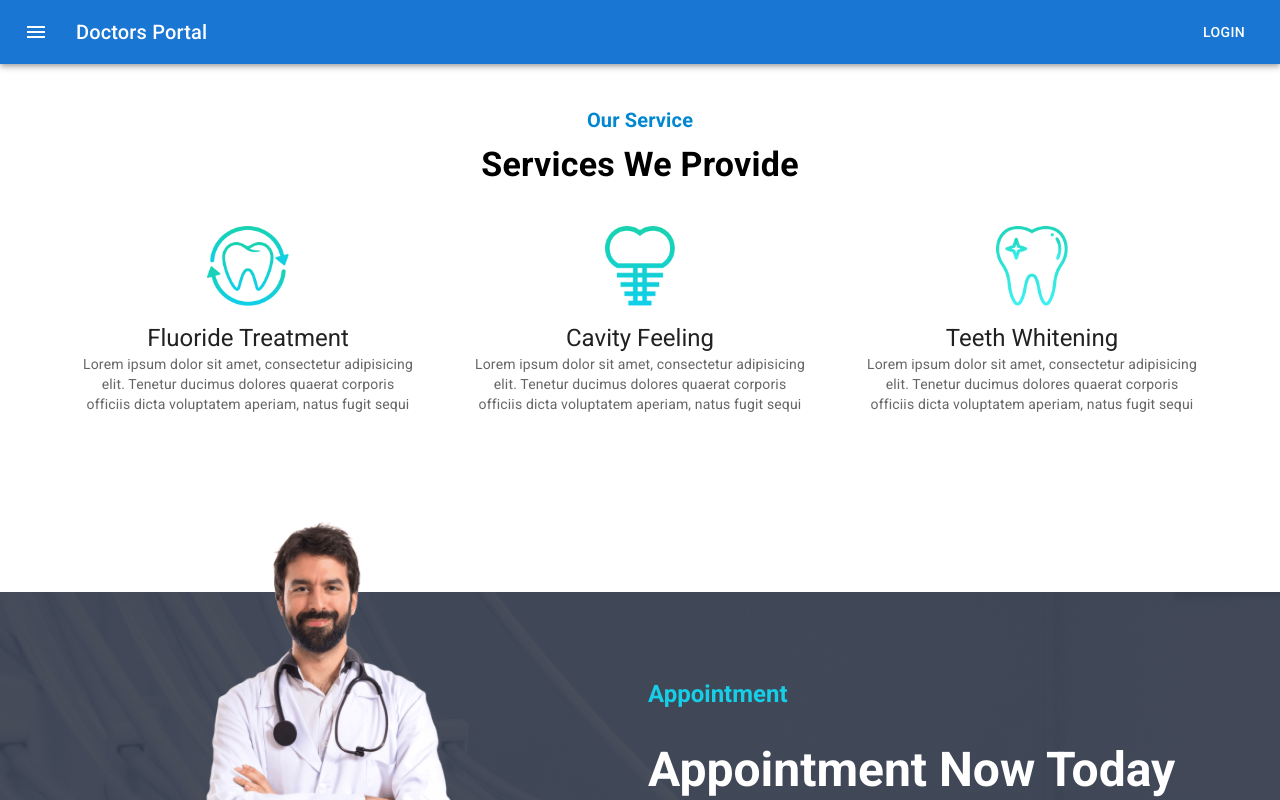
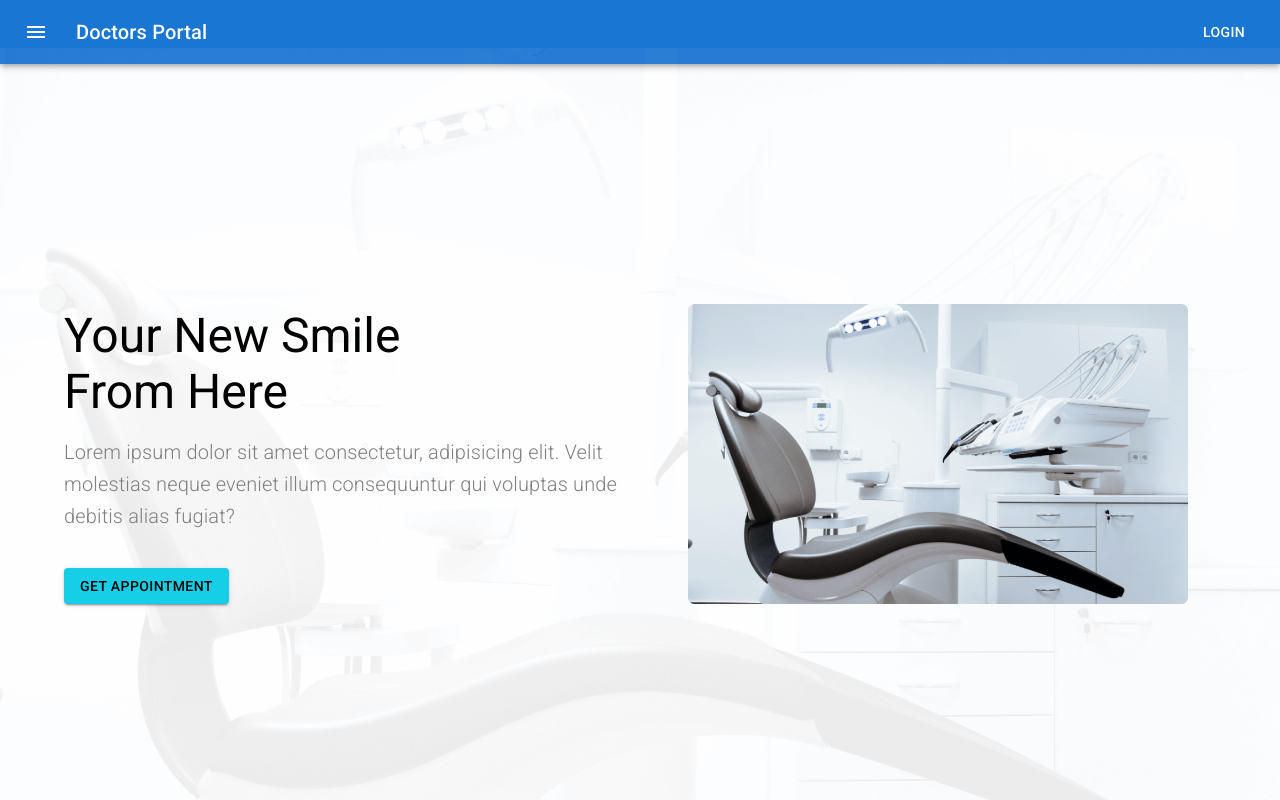
Before and after one commit to Abdullah-Al-Akash/doctors-portal-client, a React (Create React App) app: page / in a window 1280 px wide. Shown: the top 800 px of the page. Built offline with nearby package versions, Linux system fonts and the light colour scheme.

Commit message:
Added banner

```diff
--- /dev/null
+++ b/src/pages/Home/Banner/Banner.js
@@ -0,0 +1,56 @@
+import React from 'react';
+import chair from '../../../images/chair.png'
+import bg from '../../../images/bg.png'
+import Box from '@mui/material/Box';
+import Grid from '@mui/material/Grid';
+import { Button, Container, Typography } from '@mui/material';
+
+const banner = {
+        background: `url(${bg})`,
+        // backgroundPosition: 'center',
+        backgroundRepeat: 'no-repeat',
+        backgroundOrigin: 'content-box',
+        backgroundSize: 'cover'
+}
+
+const verticalCenter = {
+        height: "100vh",
+        display: 'flex',
+        alignItems: 'center',
+
+}
+
+const Banner = () => {
+        return (
+                <Box style={banner} sx={{ flexGrow: 1 }}>
+                        <Container>
+                                <Grid container spacing={2}>
+                                        <Grid item xs={12} md={6} style={verticalCenter}>
+                                                <Box>
+                                                        <Typography variant="h3" sx={{}}>
+                                                                Your New Smile <br />
+                                                                From Here
+                                                        </Typography>
+                                                        <Typography variant="h6" sx={{ color: 'gray', my: 2, fontWeight: 300 }}>
+                                                                Lorem ipsum dolor sit amet consectetur, adipisicing elit. Velit molestias neque eveniet illum consequuntur qui voluptas unde debitis alias fugiat?
+                                                        </Typography>
+                                                        <br />
+                                                        <Button style={{ backgroundColor: '#16CFE7', color: 'black' }}
+                                                                variant='contained'>
+                                                                Get Appointment
+                                                        </Button>
+                                                </Box>
+                                        </Grid>
+                                        <Grid style={verticalCenter} item xs={12} md={6}>
+                                                <Box sx={{ p: 5 }}>
+                                                        <img style={{ width: '500px' }} src={chair} alt="" />
+                                                </Box>
+
+                                        </Grid>
+                                </Grid>
+                        </Container>
+                </Box>
+        );
+};
+
+export default Banner;
--- a/src/pages/Home/Home/Home.js
+++ b/src/pages/Home/Home/Home.js
@@ -1,12 +1,14 @@
 import React from 'react';
 import Navigation from '../../Shared/Navigation/Navigation';
 import AppointmentBanner from '../AppointmentBanner/AppointmentBanner';
+import Banner from '../Banner/Banner';
 import Services from '../Services/Services';
 
 const Home = () => {
         return (
                 <div>
                         <Navigation />
+                        <Banner />
                         <Services />
                         <AppointmentBanner />
                 </div>
```
